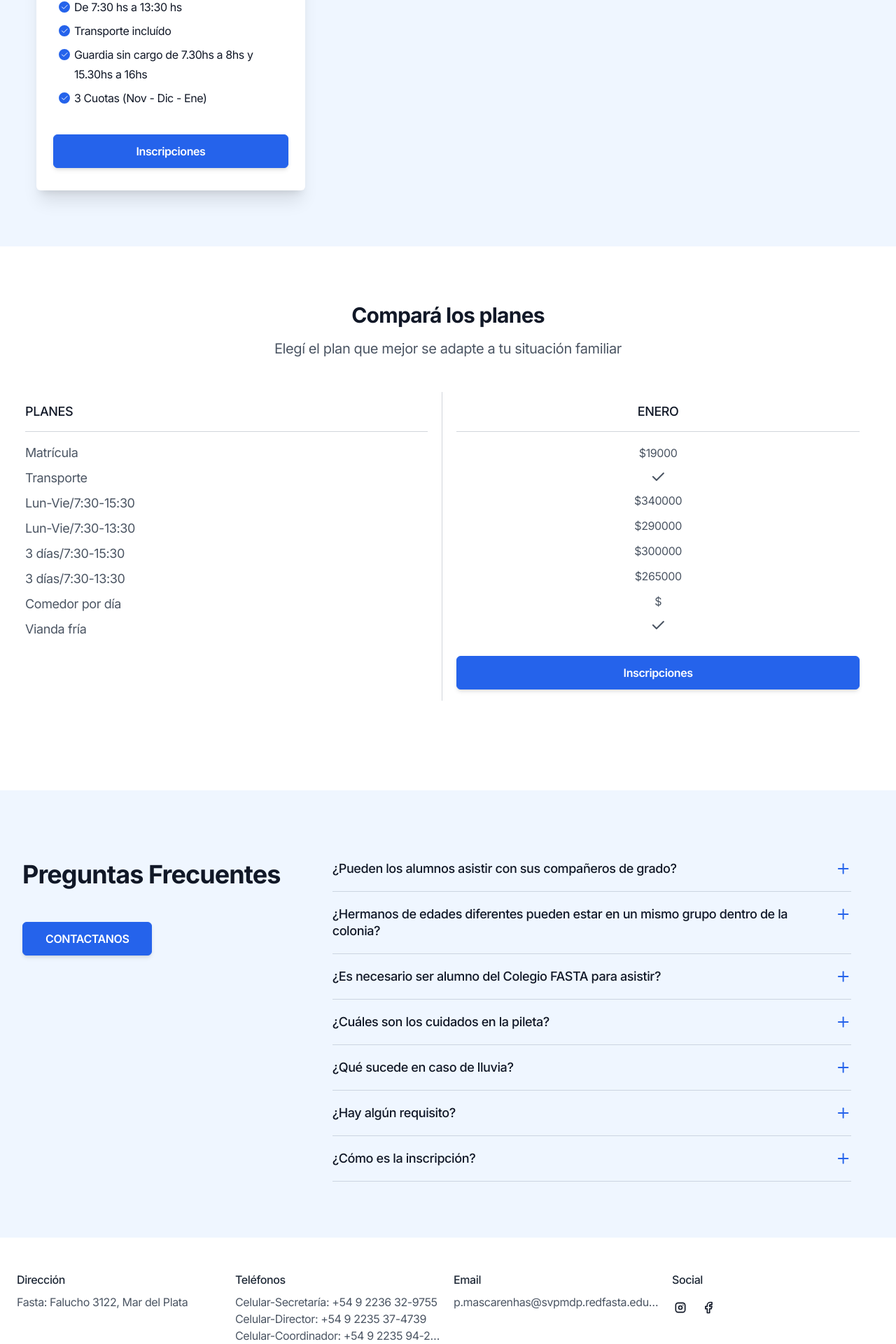
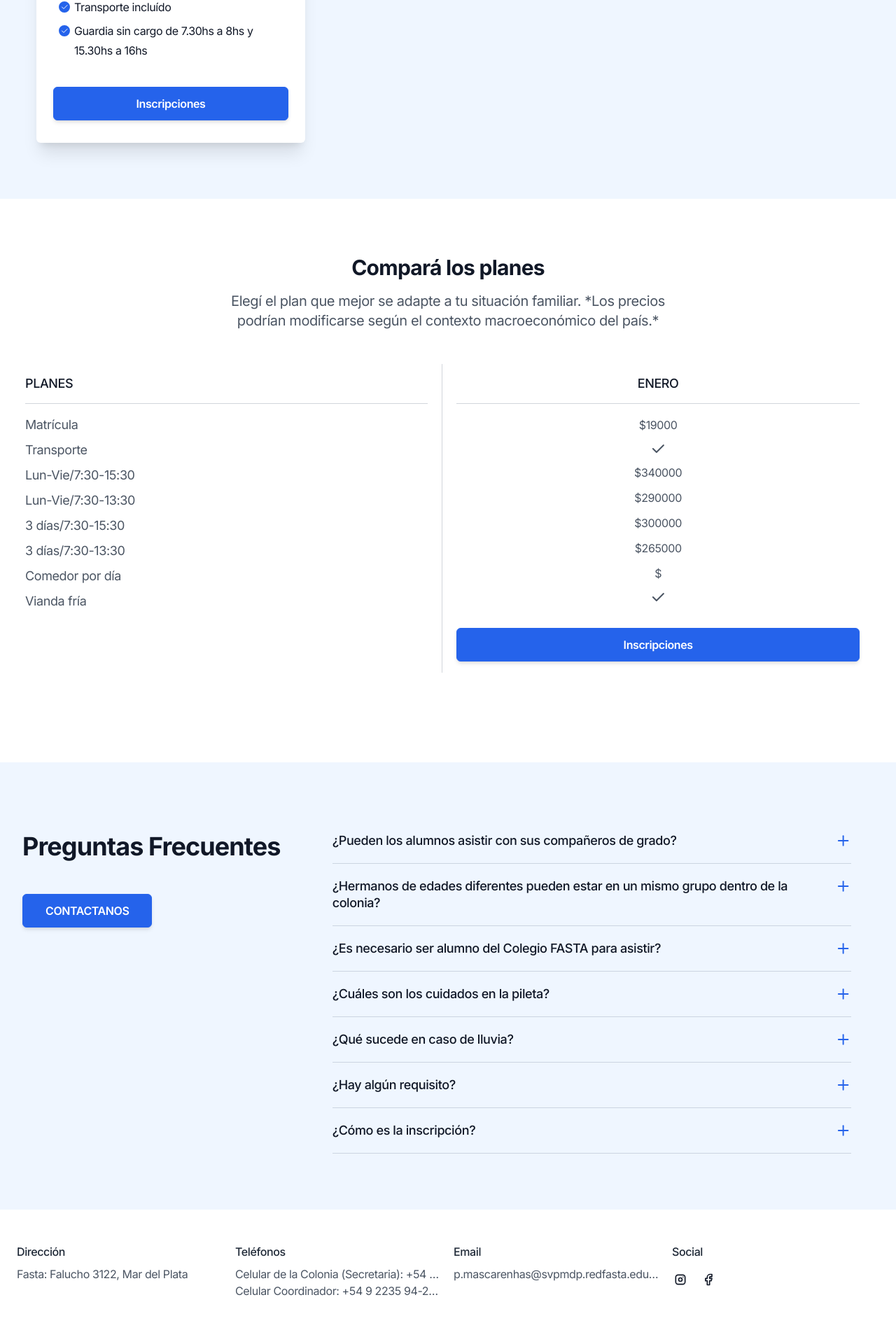
Before and after one commit to JIM90mdp/Fasta-2024, a Next.js app: page /precios in a window 1280 px wide. Shown: the part 1820-3740 px from the top of the page at 70% size. Built offline with nearby package versions, Linux system fonts and the light colour scheme.

Commit message:
refactor some prices

```diff
--- a/src/shared/data.tsx
+++ b/src/shared/data.tsx
@@ -1096,7 +1096,7 @@ export const pricingData: PricingProps = {
       // value: 58500,
       value: 340000,
       period: 'Precio mensual - Enero y Febrero',
-      texts: ['De lunes a viernes', 'De 7:30 hs a 15:30 hs', 'Transporte incluído', 'Guardia sin cargo de 7.30hs a 8hs y 15.30hs a 16hs',  '3 Cuotas (Nov - Dic - Ene)'],
+      texts: ['De lunes a viernes', 'De 7:30 hs a 15:30 hs', 'Transporte incluído', 'Guardia sin cargo de 7.30hs a 8hs y 15.30hs a 16hs',  ],
       callToAction: {
         text: 'Inscripciones',
         href: 'https://docs.google.com/forms/u/0/d/1J-nT2LNOA4ClRww1SEKaRNqNAa4E0xUgcgMpqva_YFs/edit?usp=sharing_eip_se_dm&ts=68c19fa5&pli=1',
@@ -1109,7 +1109,7 @@ export const pricingData: PricingProps = {
       // value: 58500,
       value: 290000,
       period: 'Precio mensual - Enero y Febrero',
-      texts: ['De lunes a viernes', 'De 7:30 hs a 13:30 hs', 'Transporte incluído','Guardia sin cargo de 7.30hs a 8hs y 15.30hs a 16hs',  '3 Cuotas (Nov - Dic - Ene)'],
+      texts: ['De lunes a viernes', 'De 7:30 hs a 13:30 hs', 'Transporte incluído','Guardia sin cargo de 7.30hs a 8hs y 15.30hs a 16hs',  ],
       callToAction: {
         text: 'Inscripciones',
         href: 'https://docs.google.com/forms/u/0/d/1J-nT2LNOA4ClRww1SEKaRNqNAa4E0xUgcgMpqva_YFs/edit?usp=sharing_eip_se_dm&ts=68c19fa5&pli=1',
@@ -1122,7 +1122,7 @@ export const pricingData: PricingProps = {
     //   // value: 58500,
     //   value: 340000,
     //   period: 'Por Mes',
-    //   texts: ['De lunes a viernes', 'De 7:30 hs a 15:30 hs', 'Transporte incluído', '3 Cuotas (Nov - Dic - Ene)'],
+    //   texts: ['De lunes a viernes', 'De 7:30 hs a 15:30 hs', 'Transporte incluído', ],
     //   callToAction: {
     //     text: 'Inscripciones',
     //     href: 'https://docs.google.com/forms/u/0/d/1J-nT2LNOA4ClRww1SEKaRNqNAa4E0xUgcgMpqva_YFs/edit?usp=sharing_eip_se_dm&ts=68c19fa5&pli=1',
@@ -1135,7 +1135,7 @@ export const pricingData: PricingProps = {
     //   // value: 58500,
     //   value: 290000,
     //   period: 'Por Mes',
-    //   texts: ['De lunes a viernes', 'De 7:30 hs a 13:30 hs', 'Transporte incluído', '3 Cuotas (Nov - Dic - Ene)'],
+    //   texts: ['De lunes a viernes', 'De 7:30 hs a 13:30 hs', 'Transporte incluído', ],
     //   callToAction: {
     //     text: 'Inscripciones',
     //     href: 'https://docs.google.com/forms/u/0/d/1J-nT2LNOA4ClRww1SEKaRNqNAa4E0xUgcgMpqva_YFs/edit?usp=sharing_eip_se_dm&ts=68c19fa5&pli=1',
@@ -1149,7 +1149,7 @@ export const pricingData: PricingProps = {
       value: 300000,
       // value: 49500,
       period: 'Precio mensual - Enero y Febrero',
-      texts: ['3 veces por semana', 'De 7:30 hs a 15:30 hs', 'Transporte incluído','Guardia sin cargo de 7.30hs a 8hs y 15.30hs a 16hs',  '3 Cuotas (Nov - Dic - Ene)'],
+      texts: ['3 veces por semana', 'De 7:30 hs a 15:30 hs', 'Transporte incluído','Guardia sin cargo de 7.30hs a 8hs y 15.30hs a 16hs',  ],
       callToAction: {
         text: 'Inscripciones',
         href: 'https://docs.google.com/forms/u/0/d/1J-nT2LNOA4ClRww1SEKaRNqNAa4E0xUgcgMpqva_YFs/edit?usp=sharing_eip_se_dm&ts=68c19fa5&pli=1',
@@ -1162,7 +1162,7 @@ export const pricingData: PricingProps = {
       value: 265000,
       // value: 49500,
       period: 'Precio mensual - Enero y Febrero',
-      texts: ['3 veces por semana', 'De 7:30 hs a 13:30 hs', 'Transporte incluído','Guardia sin cargo de 7.30hs a 8hs y 15.30hs a 16hs',  '3 Cuotas (Nov - Dic - Ene)'],
+      texts: ['3 veces por semana', 'De 7:30 hs a 13:30 hs', 'Transporte incluído','Guardia sin cargo de 7.30hs a 8hs y 15.30hs a 16hs',  ],
       callToAction: {
         text: 'Inscripciones',
         href: 'https://docs.google.com/forms/u/0/d/1J-nT2LNOA4ClRww1SEKaRNqNAa4E0xUgcgMpqva_YFs/edit?usp=sharing_eip_se_dm&ts=68c19fa5&pli=1',
@@ -1175,7 +1175,7 @@ export const pricingData: PricingProps = {
     //   value: 170000,
     //   // value: 49500,
     //   period: 'Por Mes',
-    //   texts: ['3 veces por semana', 'De 7:30 hs a 13:30 hs', 'Transporte incluído', '3 Cuotas (Nov - Dic - Ene)'],
+    //   texts: ['3 veces por semana', 'De 7:30 hs a 13:30 hs', 'Transporte incluído', ],
     //   callToAction: {
     //     text: 'Inscripciones',
     //     href: 'https://docs.google.com/forms/u/0/d/1J-nT2LNOA4ClRww1SEKaRNqNAa4E0xUgcgMpqva_YFs/edit?usp=sharing_eip_se_dm&ts=68c19fa5&pli=1',
@@ -1255,7 +1255,7 @@ export const comparisonData: ComparisonProps = {
   header: {
     title: "Compará los planes",
     subtitle:
-      'Elegí el plan que mejor se adapte a tu situación familiar',
+      'Elegí el plan que mejor se adapte a tu situación familiar. *Los precios podrían modificarse según el contexto macroeconómico del país.*',
     // highlight: 'Comparison',
   },
   columns: [
@@ -1442,7 +1442,7 @@ export const contactData: ContactProps = {
     },
     {
       title: 'Contactanos',
-      description: ['Celular-Secretaría: +54 9 2236 32-9755', 'Celular-Director: +54 9 2235 37-4739', 'Celular-Coordinador: +54 9 2235 94-2908'],
+      description: ['Celular de la Colonia (Secretaria): +54 9 2236 32-9755', 'Celular Coordinador: +54 9 2235 94-2908'],
       icon: IconPhoneCall,
     },
     {
@@ -1593,7 +1593,7 @@ export const footerData2: FooterProps = {
     {
       title: 'Teléfonos',
       // texts: ['Fasta: +54 9 223 499 0400', 'Mutual MDA: +107 235 7890'],
-      texts: ['Celular-Secretaría: +54 9 2236 32-9755', 'Celular-Director: +54 9 2235 37-4739', 'Celular-Coordinador: +54 9 2235 94-2908'],
+      texts: ['Celular de la Colonia (Secretaria): +54 9 2236 32-9755', 'Celular Coordinador: +54 9 2235 94-2908'],
     },
     {
       title: 'Email',
```
Also changed, not shown: 1 other file (tests, documents, lock files or other folders).
